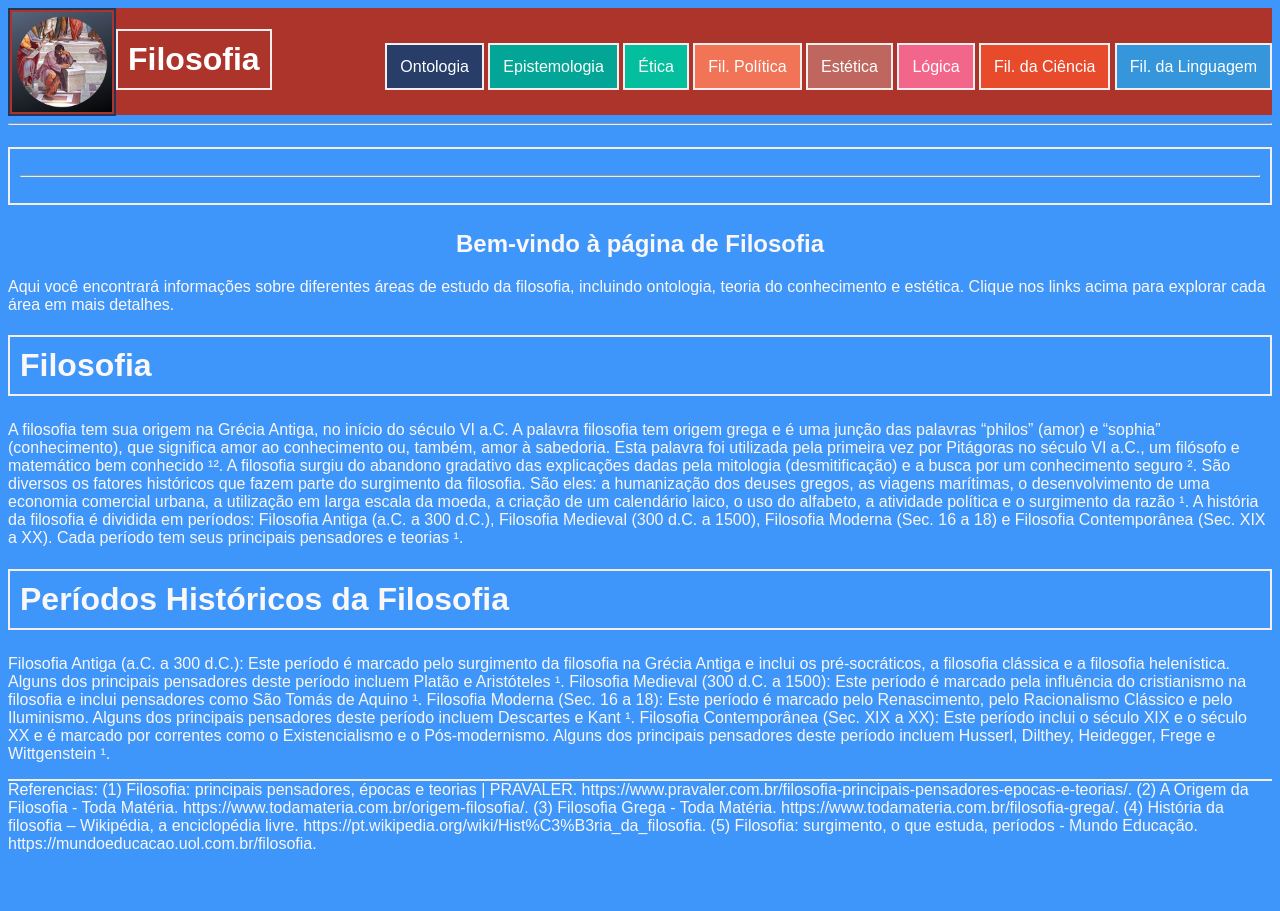
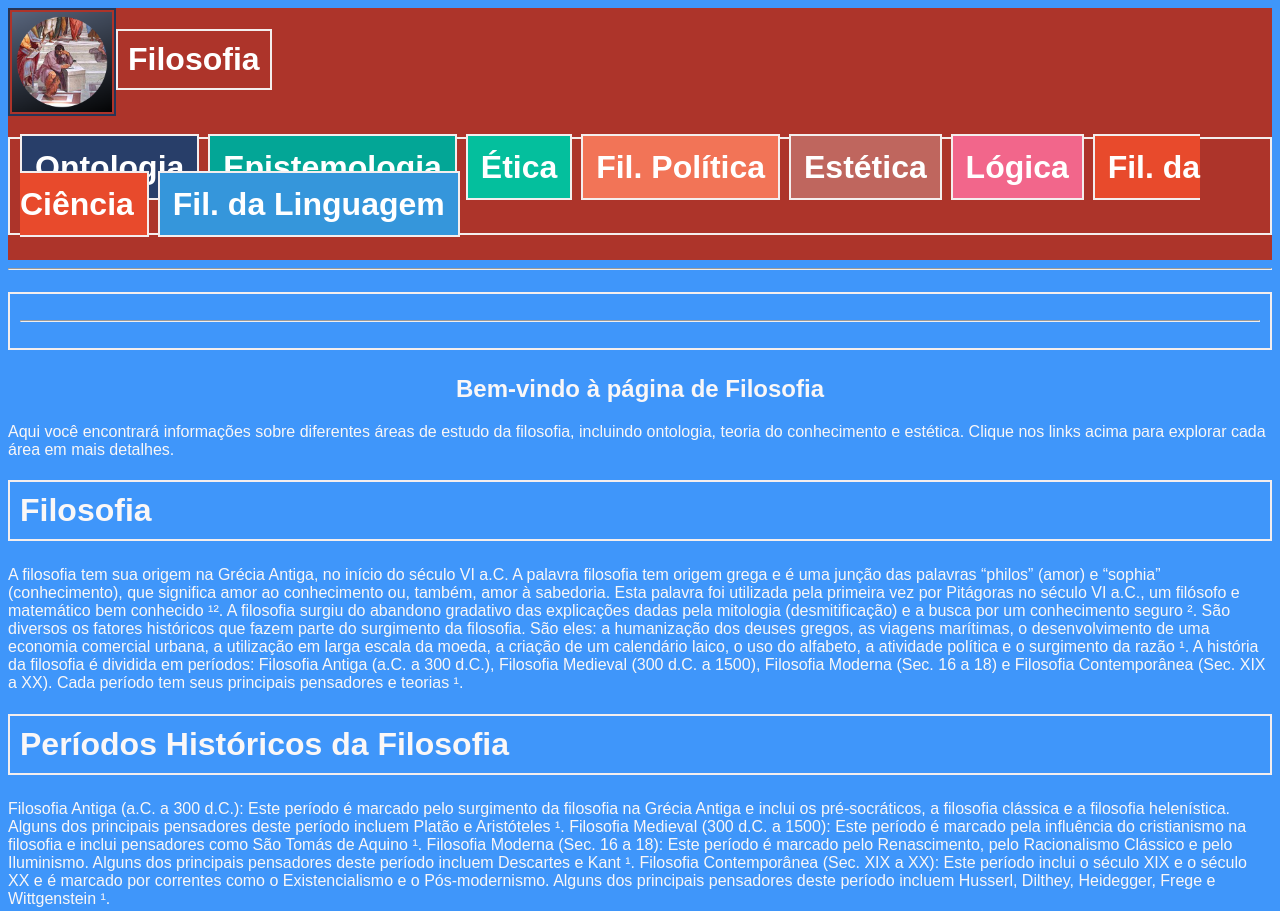
Before and after one commit to marcelomuril/estudos-de-filosofia, a plain HTML site: page index.html in a window 1280 px wide. Shown: the top 911 px of the page. Before the commit the page ends 861 px from the top, so only its background shows below. Drawn offline with Linux system fonts and the light colour scheme.

Commit message:
mudei o hrf

```diff
--- a/index.html
+++ b/index.html
@@ -4,13 +4,14 @@
    <title>Filosofia</title>
    <meta name=\"viewport\" content=\"width=device-width, initial-scale=1\">
 
+   <link rel="stylesheet" href="style.css">
  </head>
  <body class="index-1.html">
 
    <header class="index-1.html">
     <h1>Filosofia</h1>
      <img src="filo.png" alt="Logo">
-     <nav>
+     <H1>
       <a class="ontologia" href="ontologia.html">Ontologia</a>
       <a class="epistemologia" href="epistemologia.html">Epistemologia</a>
       <a class="etica" href="etica.html">Ética</a>
@@ -19,9 +20,9 @@
       <a class="logica" href="logica.html">Lógica</a>
       <a class="ciencia" href="ciencia.html">Fil. da Ciência</a>
       <a class="linguagem" href="linguagem.html">Fil. da Linguagem</a>
+     </H1><nav>
 
 
-       <link rel="stylesheet" href="style.css">
      </nav>
    </header>
    <hr>
```
Lines whose indentation alone changed are shown as unchanged.
